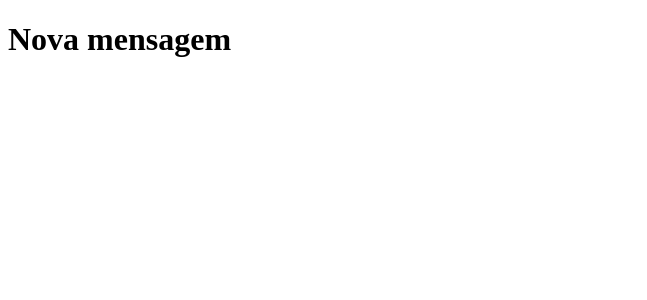
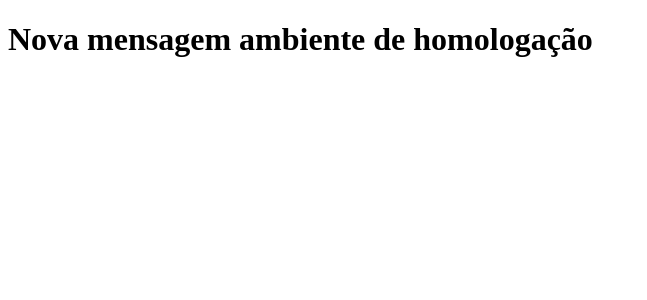
Before and after one commit to NathanMartins2301/teo-tab, a Next.js app: page / in a window 1280 px wide. Shown: the top 300 px of the page, without its empty margins (0-647 px from the left). Built offline with nearby package versions, Linux system fonts and the light colour scheme.

Commit message:
homolog enviroment

```diff
--- a/pages/index.js
+++ b/pages/index.js
@@ -1,3 +1,3 @@
 export default function Home() {
-  return <h1>Nova mensagem</h1>
+  return <h1>Nova mensagem ambiente de homologação</h1>
 }
```
